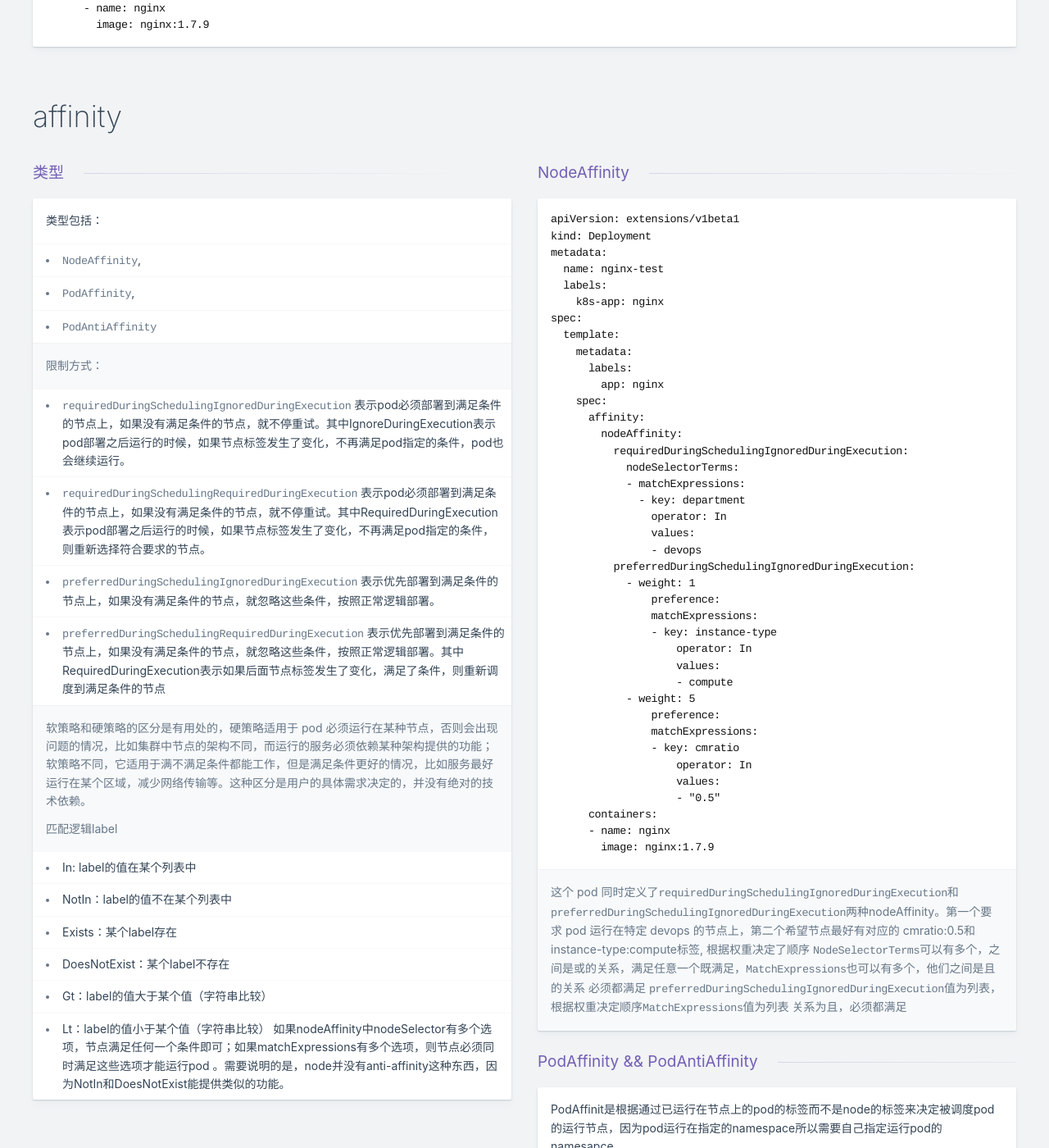
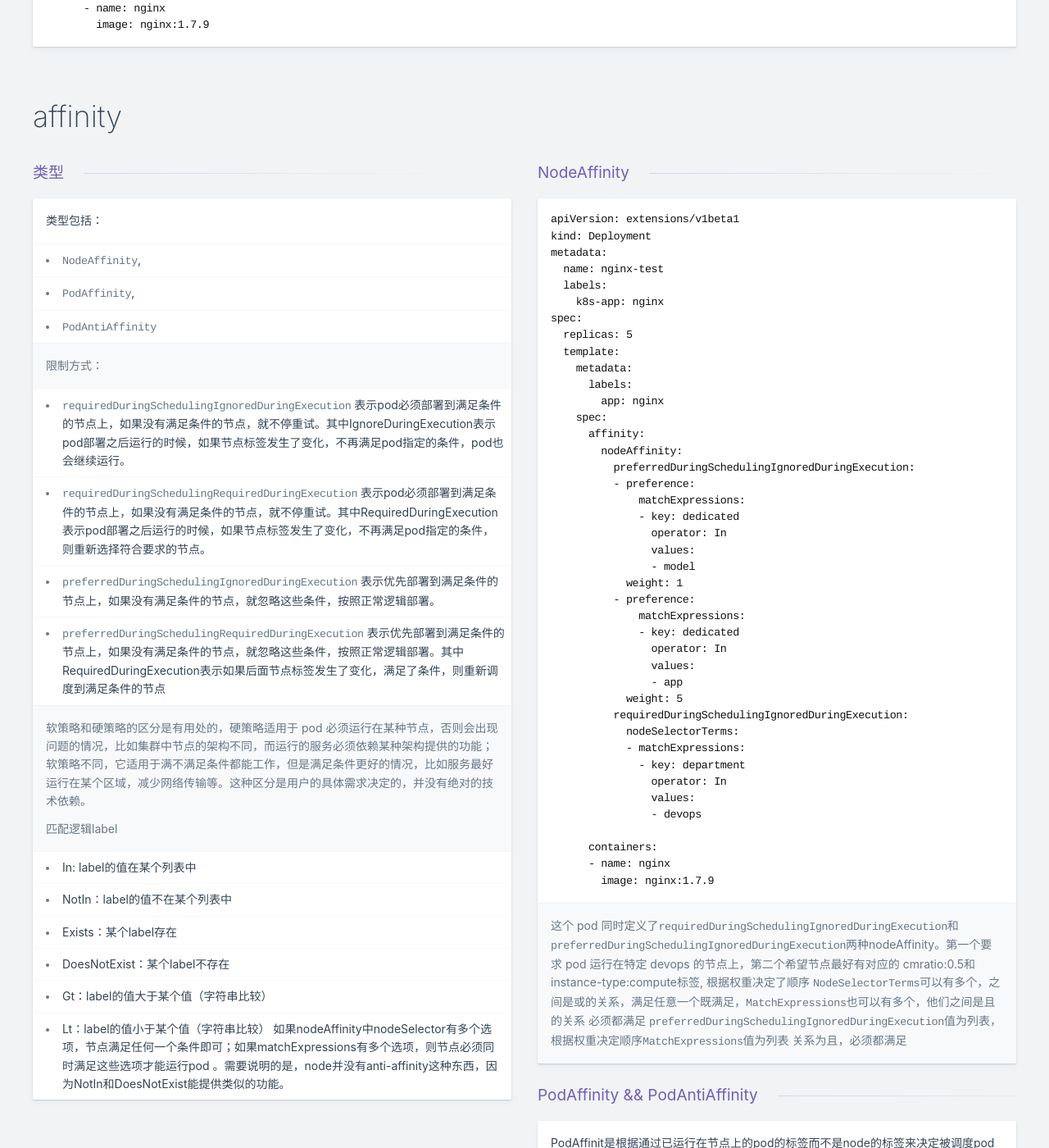
Before and after one commit to gongxiude/cheatsheets, a Jekyll site: the page built from kubernetes-label.md, in a window 1280 px wide and 1400 px high, scrolled down 1113 px. Shown: the whole window at 82% size. Built offline with Jekyll 4.4.1, drawn with Linux system fonts in a browser that asks for light colours; nearby versions of some CDN libraries; comment, search, counter and statistics services are not loaded; some of the changed text lies outside the part shown.

Commit message:
修改文档

```diff
--- a/kubernetes-label.md
+++ b/kubernetes-label.md
@@ -106,6 +107,21 @@ spec:
     spec:
       affinity:
         nodeAffinity:
+          preferredDuringSchedulingIgnoredDuringExecution:
+          - preference:
+              matchExpressions:
+              - key: dedicated
+                operator: In
+                values:
+                - model
+            weight: 1
+          - preference:
+              matchExpressions:
+              - key: dedicated
+                operator: In
+                values:
+                - app
+            weight: 5
           requiredDuringSchedulingIgnoredDuringExecution:
             nodeSelectorTerms:
             - matchExpressions:
@@ -113,21 +129,7 @@ spec:
                 operator: In
                 values:
                 - devops
-          preferredDuringSchedulingIgnoredDuringExecution:
-            - weight: 1
-                preference:
-                matchExpressions:
-                - key: instance-type
-                    operator: In
-                    values:
-                    - compute
-            - weight: 5
-                preference:
-                matchExpressions:
-                - key: cmratio
-                    operator: In
-                    values:
-                    - "0.5"
+
       containers:
       - name: nginx
         image: nginx:1.7.9
@@ -229,10 +231,10 @@ spec:
           requiredDuringSchedulingIgnoredDuringExecution:
             nodeSelectorTerms:
             - matchExpressions:
-              - key: service
+              - key: dedicated
                 operator: In
                 values:
-                - traefik
+                - edgenode
 
               - key: department
                 operator: In
```
Also changed, not shown: other parts of kubernetes-label.md (+1 -0 lines).
